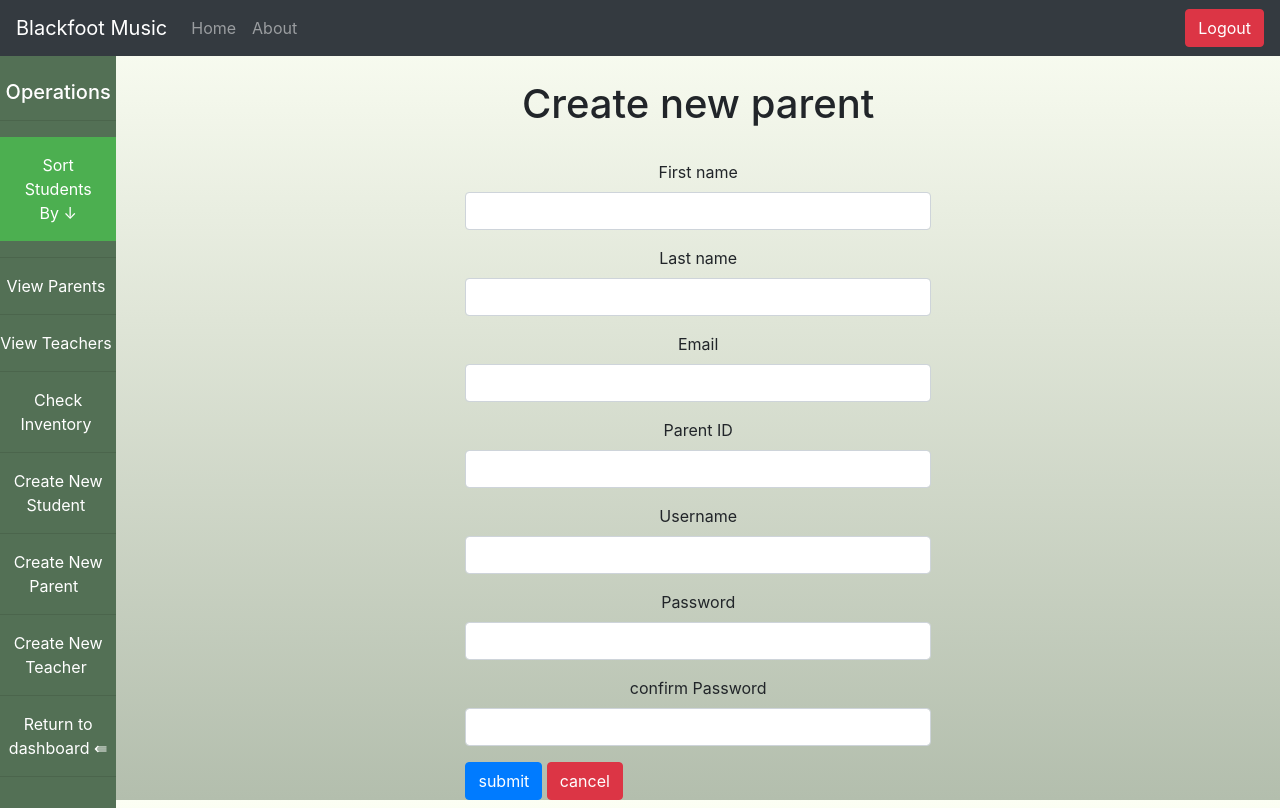
After one commit to zakdourden/BlackfootMusicManagement, a Flask app: page /createParent in a window 1280 px wide. The commit adds this page. Run offline with Flask 2, Linux system fonts and the light colour scheme; a user stored in the database is signed in; some libraries are stand-ins or nearby versions.

Commit message:
Add files via upload
Added more views for teachers

```diff
--- a/BlackfootMusic/application/__init__.py
+++ b/BlackfootMusic/application/__init__.py
@@ -19,7 +19,7 @@ app.config['SECRET_KEY'] = 'super secret key'
 app.config['MYSQL_HOST'] = 'localhost'
 app.config['MYSQL_USER'] = 'root'
 app.config['MYSQL_PASSWORD'] = 'password'
-app.config['MYSQL_DB'] = 'mydb'
+app.config['MYSQL_DB'] = 'blackfoot'
 app.config['MYSQL_CURSORCLASS'] = 'DictCursor'
 mysql = MySQL(app)
 ################################################################################
--- a/BlackfootMusic/application/static/css/teacher-style.css
+++ b/BlackfootMusic/application/static/css/teacher-style.css
@@ -22,6 +22,18 @@ html{
       height:25%;
   }
 
+  .mainWrap{
+    display:flex;
+    justify-content:center;
+  }
+
+  .flexButton{
+    display: flex;
+  }
+
+  .centerForm{
+    width:40%;
+  }
   .center-div{
     display: flex;
     align-content: center;
--- /dev/null
+++ b/BlackfootMusic/application/teacherOps/forms.py
@@ -0,0 +1,47 @@
+from flask import Blueprint
+from flask import Flask, render_template, request, flash, redirect, url_for, session, logging
+from wtforms import Form, StringField, TextAreaField, PasswordField, validators, IntegerField, DateField, BooleanField
+from passlib.hash import sha256_crypt
+from functools import wraps
+from application import mysql
+from datetime import date
+
+class ParentRegisterForm(Form):
+    parentID = IntegerField('Parent ID', [validators.input_required()])
+    firstName = StringField('First name', [validators.Length(min=1, max=50), validators.input_required()])
+    lastName = StringField('Last name', [validators.Length(min=1, max=50), validators.input_required()])
+    email = StringField('Email', [validators.Length(min=4, max=50), validators.input_required()])
+    username = StringField('Username', [validators.Length(min=3, max=25), validators.input_required()])
+    password = PasswordField('Password', [
+        validators.DataRequired(),
+        validators.EqualTo('confirm', message='Passwords do not match')
+    ])
+    confirm = PasswordField('confirm Password')
+
+class RegisterStudentForm(Form):
+    studentID = IntegerField('Student ID', [validators.input_required()])
+    firstName = StringField('First name', [validators.Length(min=1, max=50), validators.input_required()])
+    lastName = StringField('Last name', [validators.Length(min=1, max=50), validators.input_required()])
+    gradelevel = IntegerField('Grade ID', [validators.input_required()])
+    teacherID = IntegerField('Teacher ID', [validators.input_required()])
+    instrumentID = IntegerField('Instrument ID')
+
+class RegisterTeacherForm(Form):
+    teacherID = IntegerField('Teacher ID', [validators.input_required()])
+    firstName = StringField('First name', [validators.Length(min=1, max=50), validators.input_required()])
+    lastName = StringField('Last name', [validators.Length(min=1, max=50), validators.input_required()])
+    email = StringField('Email', [validators.Length(min=4, max=50), validators.input_required()])
+    username = StringField('Username', [validators.Length(min=3, max=25), validators.input_required()])
+    password = PasswordField('Password', [
+        validators.DataRequired(),
+        validators.EqualTo('confirm', message='Passwords do not match')
+    ])
+    confirm = PasswordField('confirm Password')
+
+class CreateNewInstrumentForm(Form):
+    instrumentID = StringField('Instrument ID', [validators.Length(min=1, max=50), validators.input_required()])
+    instrumentName = StringField('Instrument name', [validators.Length(min=1, max=50), validators.input_required()])
+    instrumentLost = BooleanField('Instrument lost?')
+    instrumentCheckedOut = BooleanField('Checking out an instrument?')
+    checkOutDate = DateField('check out date',default=date.today)
+    returnDate = DateField('End Date',default=date.today)
--- a/BlackfootMusic/application/teacherOps/views.py
+++ b/BlackfootMusic/application/teacherOps/views.py
@@ -4,6 +4,7 @@ from wtforms import Form, StringField, TextAreaField, PasswordField, validators,
 from passlib.hash import sha256_crypt
 from functools import wraps
 from application import mysql
+from application.teacherOps.forms import ParentRegisterForm, RegisterStudentForm, CreateNewInstrumentForm, RegisterTeacherForm
 ################################################################################
 # Section: Flask Configuration
 # Operations that enable flask to work.
@@ -272,6 +273,125 @@ def teacherDashboardViewAllStudents():
     # Close connection
     cur.close()
     return('teacher/teacherDashboard.html')
+
+@is_logged_in_with_permission
+@teacher.route('/teacherDashboardCheckTeachers')
+def teacherDashboardCheckTeacher():
+    cur = mysql.connection.cursor()
+    result = cur.execute("SELECT * FROM teacher")
+    teacherInfo = cur.fetchall()
+    if result > 0:
+        return render_template('teacher/checkTeacher.html', teacherInfo=teacherInfo)
+    else:
+        message = 'No db entries found Found'
+        return render_template('teacher/teacherDashboard.html', message=message)
+    # Close connection
+    cur.close()
+    return('teacher/teacherDashboard.html')
 ################################################################################
-# Teacher: Editing students and deleting them
+# Teacher: Editing students, parents and deleting them
 ################################################################################
+@teacher.route('/createParent', methods=['Get','Post'])
+@is_logged_in_with_permission
+def createParent():
+    form = ParentRegisterForm(request.form)
+    if request.method == 'POST' and form.validate():
+        parentID = form.parentID.data
+        firstName = form.firstName.data
+        lastName = form.lastName.data
+        email = form.email.data
+        username = form.username.data
+        password = sha256_crypt.encrypt(str(form.password.data))
+
+        # create cursor
+        cur = mysql.connection.cursor()
+
+        checkUsername = cur.execute("SELECT * FROM parent WHERE Parentusername = %s", [username])
+        checkEmail = cur.execute("SELECT * FROM parent WHERE parentEmail =%s", [email])
+        if checkUsername > 0:
+            flash('Username has been taken, please enter a unique username', 'danger')
+            return render_template('teacher/teacherDashboard.html')
+        elif checkEmail > 0:
+            flash('Email is already registered to an account, if you have forgotten your password please send an email to Easton@gmail.com', 'danger')
+            return render_template('teacher/teacherDashboard.html')
+        elif checkUsername == 0 and checkEmail == 0:
+            cur.execute("INSERT INTO parent(parentFname, parentLname, parentEmail, ParentID, Parentusername, ParentPassword) VALUES(%s,%s,%s,%s,%s,%s)", (firstName, lastName, email, parentID, username, password))
+            #%d does represent a number however it will throw an error if used with a small number.
+        #commit to finish
+        mysql.connection.commit()
+
+        #close connection
+        cur.close()
+        flash('Parent created', 'success')
+        return redirect(url_for('teacher.teacherDashboard'))
+    return render_template('teacher/createParent.html', form=form)
+################################################################################
+# Teacher: Create Student
+################################################################################
+@teacher.route('/createStudent', methods=['Get','Post'])
+@is_logged_in_with_permission
+def createStudent():
+    form = RegisterStudentForm(request.form)
+    if request.method == 'POST' and form.validate():
+        studentID = form.studentID.data
+        firstName = form.firstName.data
+        lastName = form.lastName.data
+        gradelevel = form.gradelevel.data
+        teacherID = form.teacherID.data
+        instrumentID = "5000"
+
+        # create cursor
+        cur = mysql.connection.cursor()
+
+        checkStudentID = cur.execute("SELECT * FROM student WHERE StudentID =%s", [studentID])
+        if checkStudentID > 0:
+            flash('Student already exsists', 'danger')
+            return render_template('teacher/teacherDashboard.html')
+        else:
+            cur.execute("INSERT INTO student(StudentID, StudentFname, StudentLname, Gradelevel_GradelevelID, Teacher_TeacherID, Instrument_InstrumentID) VALUES(%s,%s,%s,%s,%s,%s)", (studentID, firstName, lastName, gradelevel, teacherID, instrumentID))
+            #%d does represent a number however it will throw an error if used with a small number.
+        #commit to finish
+        mysql.connection.commit()
+
+        #close connection
+        cur.close()
+        flash('student created', 'success')
+        return redirect(url_for('teacher.teacherDashboard'))
+    return render_template('teacher/createStudent.html', form=form)
+################################################################################
+# Teacher: Create Teacher
+################################################################################
+@teacher.route('/createTeacher', methods=['Get','Post'])
+@is_logged_in_with_permission
+def createTeacher():
+    form = RegisterTeacherForm(request.form)
+    if request.method == 'POST' and form.validate():
+        teacherID = form.teacherID.data
+        firstName = form.firstName.data
+        lastName = form.lastName.data
+        email = form.email.data
+        username = form.username.data
+        password = sha256_crypt.encrypt(str(form.password.data))
+
+        # create cursor
+        cur = mysql.connection.cursor()
+
+        checkUsername = cur.execute("SELECT * FROM teacher WHERE TeacherUsername = %s", [username])
+        checkEmail = cur.execute("SELECT * FROM teacher WHERE TeacherEmail =%s", [email])
+        if checkUsername > 0:
+            flash('Username has been taken, please enter a unique username', 'danger')
+            return render_template('teacher/teacherDashboard.html')
+        elif checkEmail > 0:
+            flash('Email is already registered to an account, if you have forgotten your password please send an email to Easton@gmail.com', 'danger')
+            return render_template('teacher/teacherDashboard.html')
+        elif checkUsername == 0 and checkEmail == 0:
+            cur.execute("INSERT INTO teacher(TeacherID, TeacherFname, TeacherLname, TeacherEmail, TeacherUsername, TeacherPassword) VALUES(%s,%s,%s,%s,%s,%s)", (teacherID, firstName, lastName, email, username, password))
+            #%d does represent a number however it will throw an error if used with a small number.
+        #commit to finish
+        mysql.connection.commit()
+
+        #close connection
+        cur.close()
+        flash('teacher created', 'success')
+        return redirect(url_for('teacher.teacherDashboard'))
+    return render_template('teacher/createTeacher.html', form=form)
--- /dev/null
+++ b/BlackfootMusic/application/templates/teacher/createParent.html
@@ -0,0 +1,40 @@
+{% extends 'teacherSideNav.html' %}
+
+{% block body %}
+<br>
+<h1>Create new parent</h1>
+<br>
+<div class="mainWrap">
+<div class="spacer-left"></div>
+{% from "includes/_formhelpers.html" import render_field %}
+<form method="post" class="centerForm" action="">
+  <div class="form-group">
+    {{render_field(form.firstName, class_="form-control")}}
+  </div>
+  <div class="form-group">
+    {{render_field(form.lastName, class_="form-control")}}
+  </div>
+  <div class="form-group">
+    {{render_field(form.email, class_="form-control")}}
+  </div>
+  <div class="form-group">
+    {{render_field(form.parentID, class_="form-control")}}
+  </div>
+  <div class="form-group">
+    {{render_field(form.username, class_="form-control")}}
+  </div>
+  <div class="form-group">
+    {{render_field(form.password, class_="form-control")}}
+  </div>
+  <div class="form-group">
+    {{render_field(form.confirm, class_="form-control")}}
+  </div>
+  <div class=flexButton>
+    <a><input type="submit" class="btn btn-primary" value="submit"></a>
+    &nbsp;
+    <a href="{{url_for('teacher.teacherDashboard')}}" class="btn btn-danger">cancel</a>
+  </div>
+  </form>
+  <div class="spacer-right"></div>
+</div>
+  {% endblock %}
--- a/BlackfootMusic/application/templates/teacher/instrumentInventory.html
+++ b/BlackfootMusic/application/templates/teacher/instrumentInventory.html
@@ -13,7 +13,7 @@
       <th scope="col">Student assigned</th>
       <th scope="col">Edit</th>
       <th scope="col">Delete</th>
-    </tr>
+    </tr> --
     {% for data in instrumentInfo %}
       <tr>
         <td>{{data.InstrumentID}}</td>
--- a/BlackfootMusic/application/templates/teacherSideNav.html
+++ b/BlackfootMusic/application/templates/teacherSideNav.html
@@ -39,13 +39,15 @@
                   <hr>
                   <a style="color:white;" href="{{url_for('teacher.teacherDashboardCheckParent')}}"><p>View Parents&nbsp;</p></a>
                   <hr>
+                  <a style="color:white;" href="{{url_for('teacher.teacherDashboardCheckTeacher')}}"><p>View Teachers&nbsp;</p></a>
+                  <hr>
                   <a style="color:white;" href="{{url_for('teacher.teacherDashboardCheckInventory')}}"><p>Check Inventory&nbsp;</p></a>
                   <hr>
-                  <a style="color:white;" href="#"><p>Create New Student&nbsp;</p></a>
+                  <a style="color:white;" href="{{url_for('teacher.createStudent')}}"><p>Create New Student&nbsp;</p></a>
                   <hr>
-                  <a style="color:white;" href="#"><p>Create New Parent  &nbsp;</p></a>
+                  <a style="color:white;" href="{{url_for('teacher.createParent')}}"><p>Create New Parent  &nbsp;</p></a>
                   <hr>
-                  <a style="color:white;" href="#"><p>Create New Teacher&nbsp;</p></a>
+                  <a style="color:white;" href="{{url_for('teacher.createTeacher')}}"><p>Create New Teacher&nbsp;</p></a>
                   <hr>
                   <a style="color:white;" href="{{url_for('teacher.teacherDashboard')}}"><p>Return to dashboard&nbsp;&lAarr;</p></a>
                   <hr>
```
Also changed, not shown: BlackfootMusic/application/templates/teacher/checkTeacher.html (added, +24 -0 lines), BlackfootMusic/application/templates/teacher/createStudent.html (added, +34 -0 lines), BlackfootMusic/application/templates/teacher/createTeacher.html (added, +40 -0 lines), BlackfootMusic/application/static/css/index-style.css (line endings or trailing spaces).
